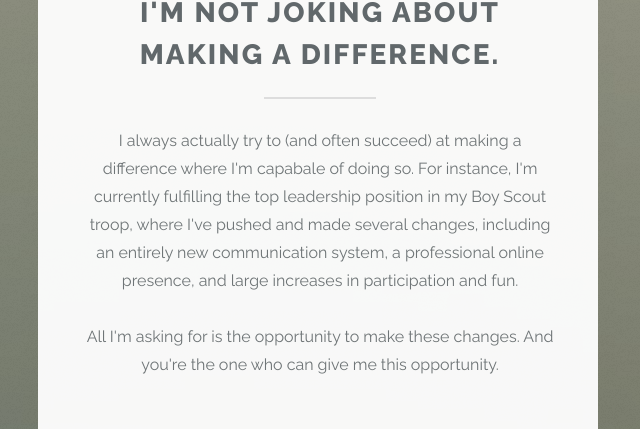
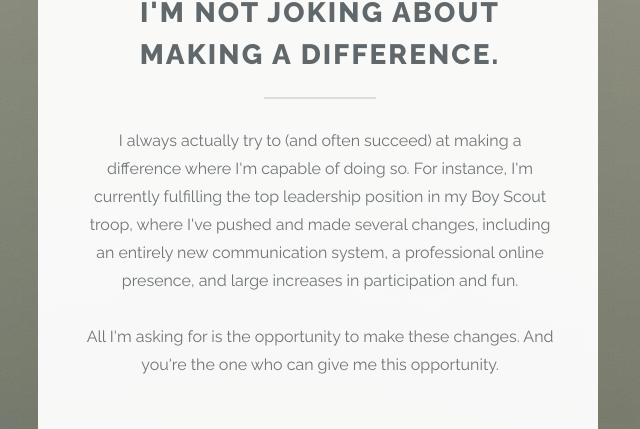
Before and after one commit to TechyPeople/secretary, a plain HTML site: page index.html in a window 1280 px wide. Shown: the part 1775-2204 px from the top of the page, 322-962 px from the left. Drawn offline with Linux system fonts and the light colour scheme.

Commit message:
Alpha v0.0.2
fixed a typoo

```diff
--- a/index.html
+++ b/index.html
@@ -68,7 +68,7 @@
                 <header class="major">
                     <h2>I'm not joking about making a difference.</h2>
                 </header>
-                <p>I always actually try to (and often succeed) at making a difference where I'm capabale of doing so. For instance, I'm currently fulfilling the top leadership position in my Boy Scout troop, where I've pushed and made several changes, including an entirely new communication system, a professional online presence, and large increases in participation and fun.
+                <p>I always actually try to (and often succeed) at making a difference where I'm capable of doing so. For instance, I'm currently fulfilling the top leadership position in my Boy Scout troop, where I've pushed and made several changes, including an entirely new communication system, a professional online presence, and large increases in participation and fun.
                     <br/>
                     <br/>All I'm asking for is the opportunity to make these changes. And you're the one who can give me this opportunity.</p>
             </div>
```
